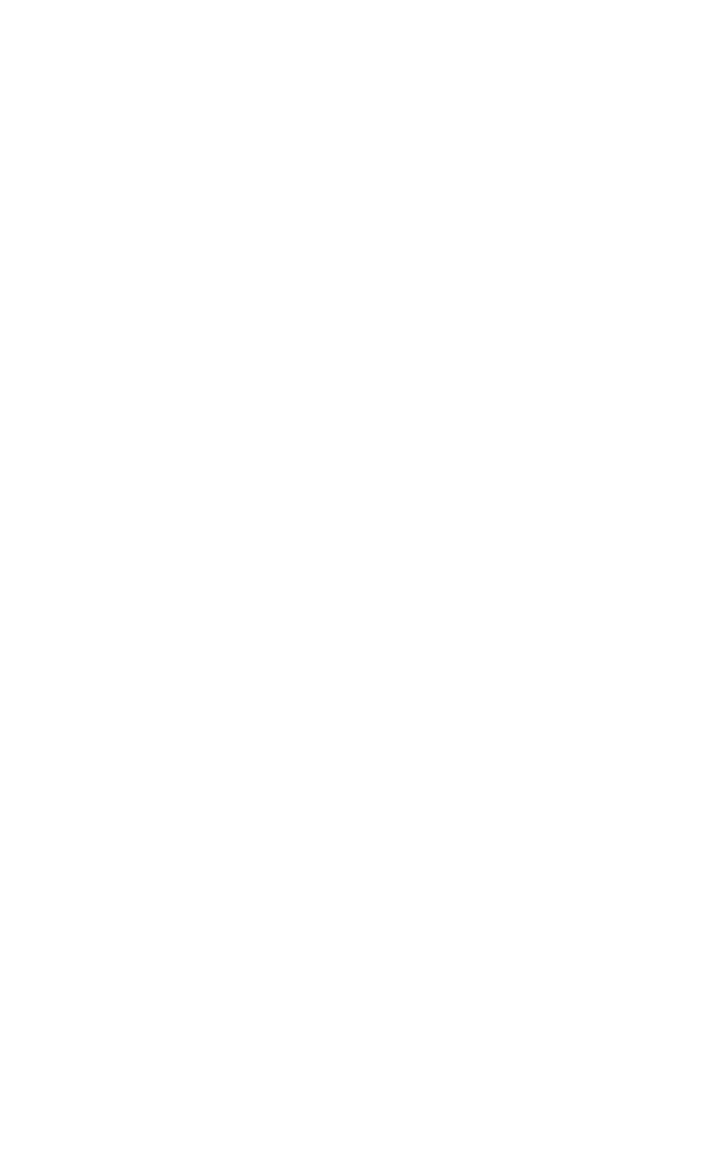
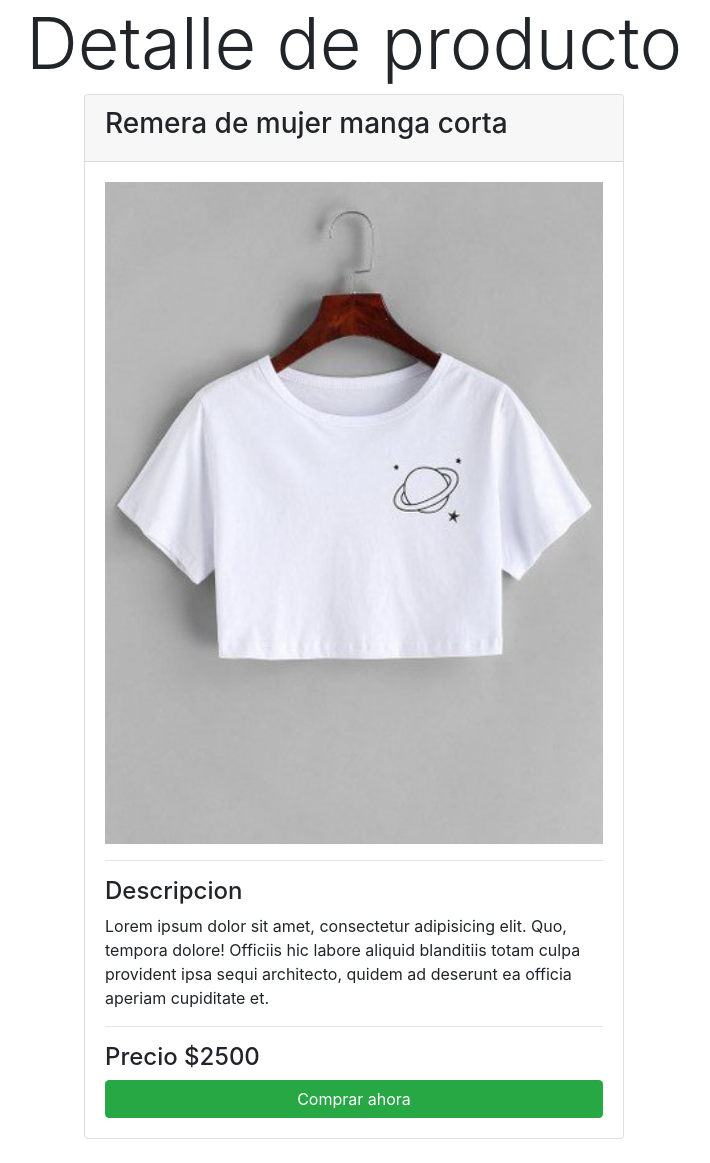
Before and after one commit to DiegoNG90/mercadopago-app, a website: page index.html in a window 1280 px wide. Shown: the whole page, without its empty margins (286-996 px from the left). Before the commit the page ends 800 px from the top, so only its background shows below. Drawn offline with nearby package versions, Linux system fonts and the light colour scheme.

Commit message:
Bajo express y nodemon, creo una carpeta assets con una imagen para armar el arcivo html como una vista de eccomerce para la compra de una remera de muher. Luego, en el directorio src creo server.js definiendo express y creando el servidor.

```diff
--- a/index.html
+++ b/index.html
@@ -4,9 +4,36 @@
     <meta charset="UTF-8">
     <meta http-equiv="X-UA-Compatible" content="IE=edge">
     <meta name="viewport" content="width=device-width, initial-scale=1.0">
-    <title>Producto</title>
+    <!-- Bootstrap CDN -->
+    <link rel="stylesheet" href="https://cdnjs.cloudflare.com/ajax/libs/twitter-bootstrap/4.6.0/css/bootstrap.min.css" integrity="sha512-P5MgMn1jBN01asBgU0z60Qk4QxiXo86+wlFahKrsQf37c9cro517WzVSPPV1tDKzhku2iJ2FVgL67wG03SGnNA==" crossorigin="anonymous" />
+    <title>Mercadopago Node</title>
 </head>
 <body>
+    <div class="container pb-4">
+        <h2 class="display-3 text-center">Detalle de producto</h2>
+        <div class="row">
+            <div class="col-md-6 offset-3" >
+                <div class="card">
+                    <div class="card-header">
+                        <h3>Remera de mujer manga corta</h3>
+                    </div>
+                    <div class="card-body">
+                        <img src="./assets/remera_manga_corta.jpg" alt="Foto del producto" style="width: 100%;">
+                        <hr>
+                        <h4>Descripcion</h4>
+                        <p>Lorem ipsum dolor sit amet, consectetur adipisicing elit. Quo, tempora dolore! Officiis hic labore aliquid blanditiis totam culpa provident ipsa sequi architecto, quidem ad deserunt ea officia aperiam cupiditate et.</p>
+                        <hr>
+                        <h4>Precio $2500</h4>
+                        <div>
+                            <form action="">
+                                <input type="submit" value="Comprar ahora" class="btn btn-success btn-block">
+                            </form>
+                        </div>
+                    </div>
+                </div>
+            </div>
+        </div>
+    </div>
 
 </body>
 </html>
```
Also changed, not shown: src/server.js (added, +14 -0 lines), assets/remera_manga_corta.jpg (added), 1 other file.
